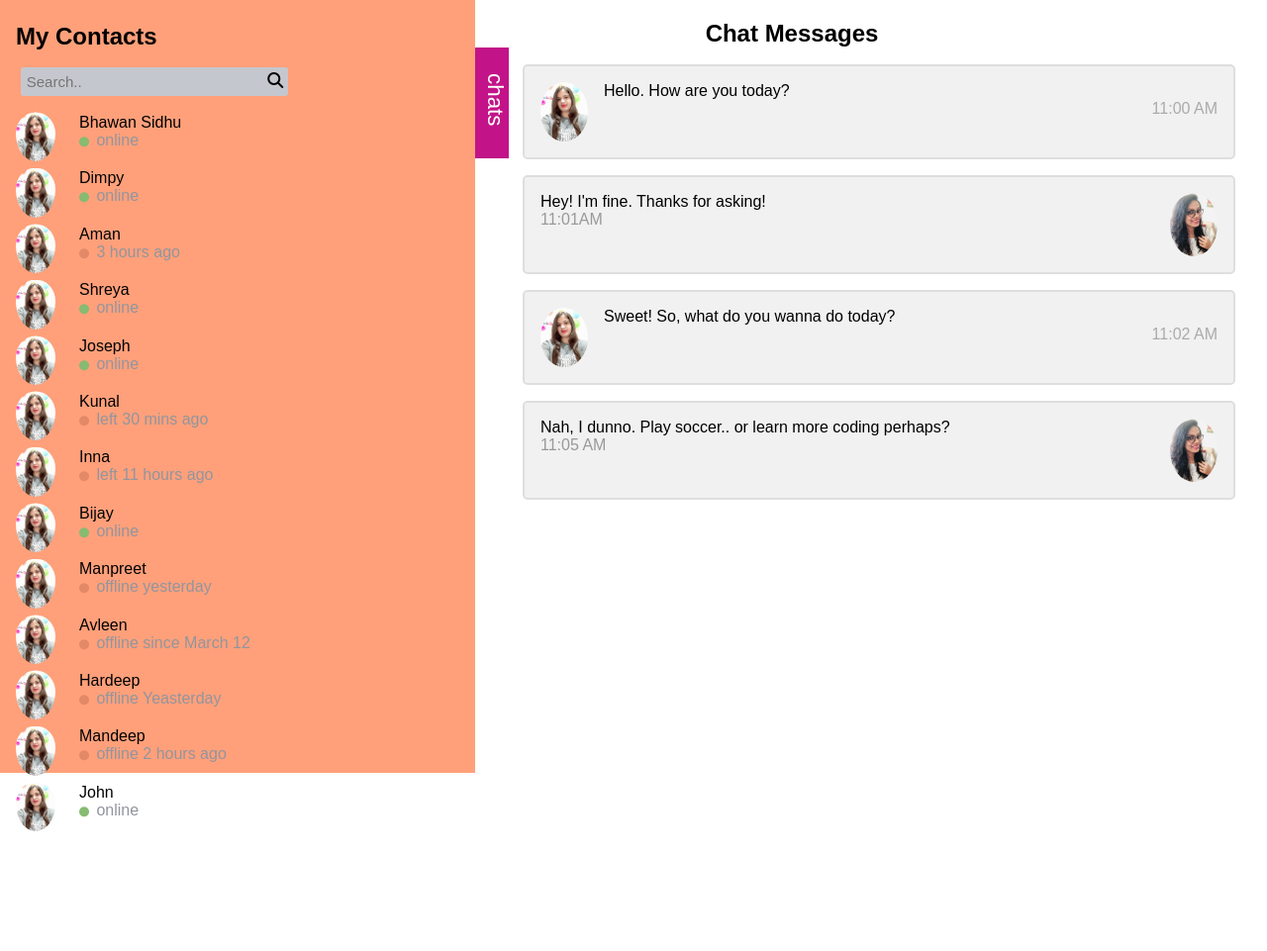
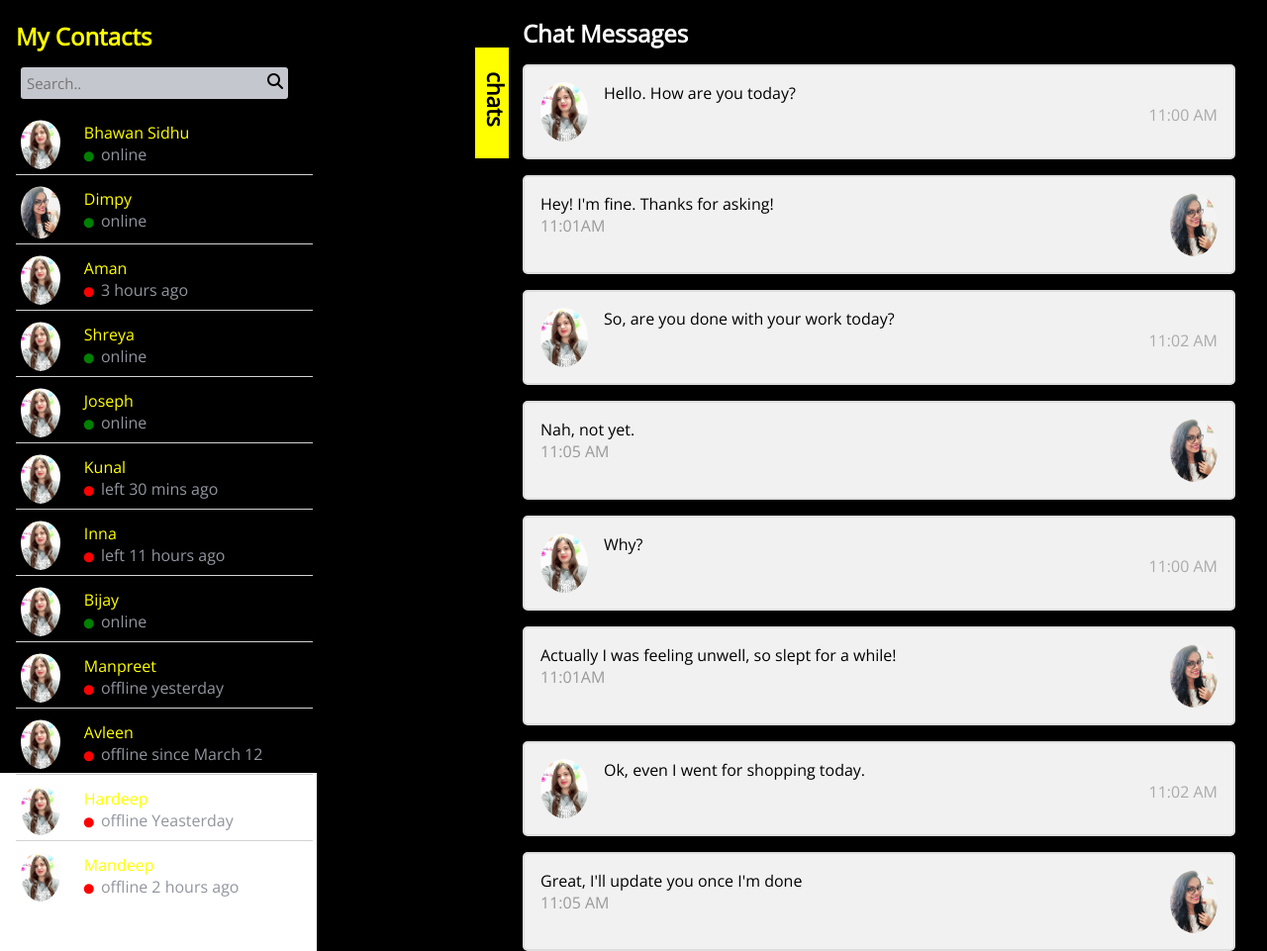
Before and after one commit to Chat-Application/Lets-Connect, a plain HTML site: page index.html in a window 1280 px wide. Shown: the part 54-1015 px from the top of the page at 99% size. Before the commit the page ends 800 px from the top, so only its background shows below. Drawn offline with nearby package versions, Linux system fonts and the light colour scheme; a script that the page names is missing.

Commit message:
font color scheme layout

```diff
--- a/css/style.css
+++ b/css/style.css
@@ -1,28 +1,31 @@
-@import url('https://fonts.googleapis.com/css?family=Roboto:400,400i,500,500i&display=swap');
-
+@import url('https://fonts.googleapis.com/css?family=Open+Sans&display=swap');
 body {
     margin: 0;
     padding: 0;
     background-color: rgb(208, 226, 236);
     color: black;
-font-family:  Arial, Helvetica, sans-serif;
+    font-family: 'open sans';
 }
 
-h1, h2, h3, h4, h5, h6 {
-  font-family:  Arial, Helvetica, sans-serif;;
+h2,
+h3,
+h4,
+h5,
+h6 {
     line-height: 1.25;
     margin: 0.25em 0;
 }
 
-h1 {
+
+/* h1 {
     font-size: 1.25em;
+} */
+
+.chat-msg {
+    padding-top: 1em;
+    text-align: left;
+    color: white;
 }
-.chat-msg{
-    padding-top: 1em;
-    text-align: center;
-}
-
-
 
 .branding {
     background-color: rgb(56, 228, 219);
@@ -38,11 +41,10 @@ h1 {
     text-align: center;
 }
 
-
 .others {
-  background-color: lightsalmon;
+    background-color: black;
+    color: yellow;
     position: fixed;
-
     left: -100%;
     z-index: 3;
     width: 100%;
@@ -50,6 +52,7 @@ h1 {
     padding: 0 1em;
     padding-top: 2.1875em;
 }
+
 .others .panel {
     overflow-y: scroll;
     opacity: 0;
@@ -59,36 +62,35 @@ h1 {
 .others.open {
     left: 0;
 }
+
 .others.open .panel {
     opacity: 1;
 }
 
 .toggle-others {
-  background-color: rgb(194, 20, 136);
+    background-color: yellow;
     font-size: 1.4em;
-  color: White;
+    font-weight: bolder;
+    color: black;
     position: fixed;
     top: 0.5em;
     left: 1em;
     line-height: 1.25;
     z-index: 4;
     padding: 0;
-  border: none ;
+    border: none;
     padding: 0 0.5em;
 }
 
-.toggle-others:hover{
+.toggle-others:hover {
     text-decoration: underline;
-    color:rgb(25, 151, 145);
 }
-
 
 .conversation {
     padding: 0 1em;
     margin-top: 2.1875em;
+    background-color: black;
 }
-
-
 
 .searchnav {
     display: block;
@@ -104,17 +106,29 @@ h1 {
     border: none;
 }
 
+.chat_head {
+    display: inline-block;
+    padding: 0 25px;
+    height: 50px;
+    font-size: 16px;
+    line-height: 50px;
+    border-radius: 25px;
+}
 
-
-
+.chat_head img {
+    float: left;
+    margin: 0 10px 0 -25px;
+    height: 50px;
+    width: 50px;
+    border-radius: 50%;
+}
 
 .container {
     border: 2px solid #dedede;
     background-color: #f1f1f1;
     border-radius: 5px;
     padding: 1em;
-  margin: 1em ;
-
+    margin: 1em 1em;
 }
 
 .darker {
@@ -153,9 +167,10 @@ h1 {
 }
 
 .people-list {
-  width:300px;
+    width: 300px;
     float: left;
 }
+
 .search {
     padding: 20px;
 }
@@ -179,14 +194,11 @@ h1 {
     padding: 20px;
     height: 770px;
     list-style: none;
-
 }
-
 
 li {
     padding-bottom: 20px;
 }
-
 
 img {
     float: left;
@@ -204,39 +216,45 @@ h1 {
 .status {
     color: #92959E;
 }
+
 .fa-search {
     position: relative;
     left: -25px;
 }
 
-  .online, .offline, .me {
+.online,
+.offline,
+.me {
     margin-right: 3px;
     font-size: 10px;
 }
 
 .online {
-  color: #86BB71;
+    color: green;
 }
 
 .offline {
-  color: #E38968;
+    color: red;
 }
 
 .me {
     color: #94C2ED;
 }
 
+.clearfix {
+    border-bottom: solid lightgray 0.1px;
+    padding: 0.3em;
+}
 
-
-  .clearfix img{
+.clearfix img {
     padding-top: 0.4em;
     float: left;
     max-width: 2.5em;
     width: 100%;
     margin-right: 1em;
     border-radius: 50%;
+}
 
-  }
 .clearfix:after {
     visibility: hidden;
     display: block;
@@ -246,15 +264,7 @@ h1 {
     height: 0;
 }
 
-
-
-
-
-
-
-
 @media screen and (min-width: 40em) {
-
     .others {
         display: block;
         left: 0;
@@ -270,10 +280,9 @@ h1 {
     .conversation {
         transition: margin-left var(--animations);
     }
-  .others.open ~ .conversation {
+    .others.open~.conversation {
         margin-left: 20em;
     }
-
     .toggle-others {
         position: absolute;
         top: 3em;
@@ -287,15 +296,9 @@ h1 {
     .toggle-others span {
         writing-mode: vertical-rl;
     }
-
 }
 
-
-
 @media screen and (min-width: 60em) {
-
-
-
     .others {
         width: 30em;
     }
@@ -307,13 +310,12 @@ h1 {
         background-color: #f1f1f1;
         border-radius: 5px;
         padding: 1em;
-
-    margin: 1em ;
+        margin: 1em;
         margin-left: 12em;
     }
-  .chat-msg{
+    .chat-msg {
         padding-top: 2em;
-    text-align: center;
+        margin-left: 12em;
+        text-align: left;
     }
-
 }
--- a/index.html
+++ b/index.html
@@ -12,13 +12,15 @@
     <link rel="stylesheet" href="css/style.css">
     <link rel="stylesheet" href="css/reset.css">
     <link rel="stylesheet" href="https://fonts.googleapis.com/icon?family=Material+Icons">
+    <link href="https://fonts.googleapis.com/css?family=Open+Sans&display=swap" rel="stylesheet">
     <script src="https://kit.fontawesome.com/d8743a4f35.js" crossorigin="anonymous"></script>
 </head>
+
 <body>
 
     <div class="layout">
         <header class="branding">
-      <h1 class="logo">Lets's Connect</h1>
+            <h1>Lets's Connect</h1>
         </header>
         <aside class="others open" id="others">
             <div class="panel">
@@ -40,7 +42,7 @@
                         </li>
 
                         <li class="clearfix">
-              <img src="img/bhawan.jpg" alt="avatar" />
+                            <img src="img/dimpy.jpg" alt="avatar" />
                             <div class="about">
                                 <div class="name">Dimpy</div>
                                 <div class="status">
@@ -149,15 +151,7 @@
                             </div>
                         </li>
 
-            <li class="clearfix">
-              <img src="img/bhawan.jpg" alt="avatar" />
-              <div class="about">
-                <div class="name">John</div>
-                <div class="status">
-                  <i class="fa fa-circle online"></i> online
-                </div>
-              </div>
-            </li>
+
 
 
                     </ul>
@@ -186,13 +180,36 @@
 
                 <div class="container">
                     <img src="img/bhawan.jpg" alt="Avatar" style="width:100%;">
-        <p>Sweet! So, what do you wanna do today?</p>
+                    <p>So, are you done with your work today?</p>
                     <span class="time-right">11:02 AM</span>
                 </div>
 
                 <div class="container darker">
                     <img src="img/dimpy.jpg" alt="Avatar" class="right" style="width:100%;">
-        <p>Nah, I dunno. Play soccer.. or learn more coding perhaps?</p>
+                    <p>Nah, not yet. </p>
+                    <span class="time-left">11:05 AM</span>
+                </div>
+                <div class="container">
+                    <img src="img/bhawan.jpg" alt="Avatar" style="width:100%;">
+                    <p>Why?</p>
+                    <span class="time-right">11:00 AM</span>
+                </div>
+
+                <div class="container darker">
+                    <img src="img/dimpy.jpg" alt="Avatar" class="right" style="width:100%;">
+                    <p>Actually I was feeling unwell, so slept for a while!</p>
+                    <span class="time-left">11:01AM</span>
+                </div>
+
+                <div class="container">
+                    <img src="img/bhawan.jpg" alt="Avatar" style="width:100%;">
+                    <p>Ok, even I went for shopping today.</p>
+                    <span class="time-right">11:02 AM</span>
+                </div>
+
+                <div class="container darker">
+                    <img src="img/dimpy.jpg" alt="Avatar" class="right" style="width:100%;">
+                    <p>Great, I'll update you once I'm done </p>
                     <span class="time-left">11:05 AM</span>
                 </div>
             </div>
@@ -205,4 +222,5 @@
 
 
 </body>
+
 </html>
```
Lines whose indentation alone changed are shown as unchanged.
